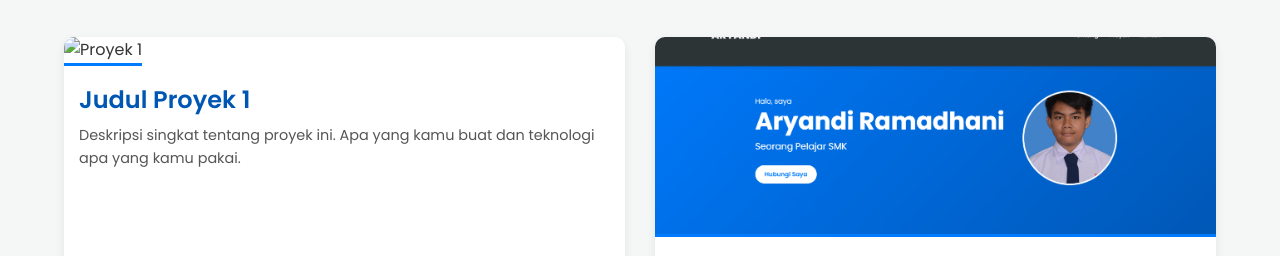
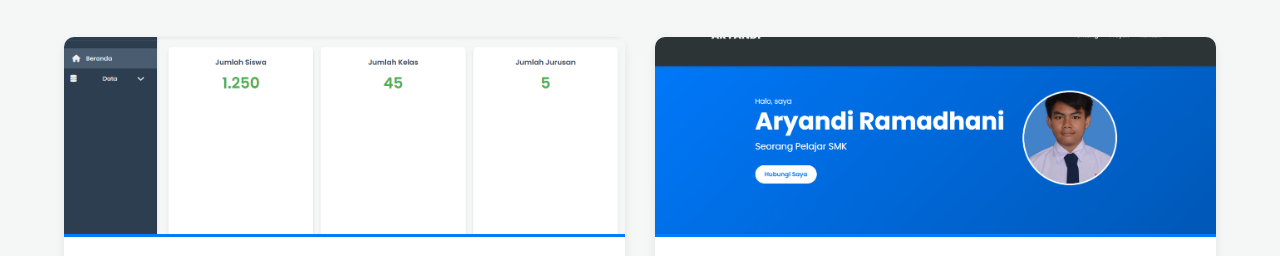
Before and after one commit to ARYAAAANNNNN/portofolio-saya, a plain HTML site: page index.html in a window 1280 px wide. Shown: the part 1290-1546 px from the top of the page. Drawn offline with Linux system fonts and the light colour scheme.

Commit message:
Update index.html

```diff
--- a/index.html
+++ b/index.html
@@ -49,9 +49,9 @@
             <h3 class="section-title">Proyek-Proyek Saya</h3>
             <div class="project-grid">
                 <div class="project-card">
-                    <img src="proyek1.jpg" alt="Proyek 1">
-                    <h4>Judul Proyek 1</h4>
-                    <p>Deskripsi singkat tentang proyek ini. Apa yang kamu buat dan teknologi apa yang kamu pakai.</p>
+                    <img src="data_siswa.png" alt="Proyek 1">
+                    <h4>Data siswa</h4>
+                    <p>Data siswa ditampilkan dalam format tabel yang sederhana. Tabel ini berisi Nomor, Nama Siswa, Kelas, dan Nilai Rata-rata untuk setiap siswa, membuatnya mudah dibaca dan dipahami secara sekilas.</p>
                 </div>
 
                 <div class="project-card">
```
